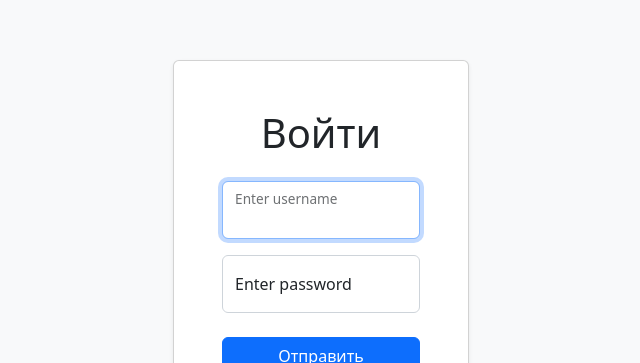
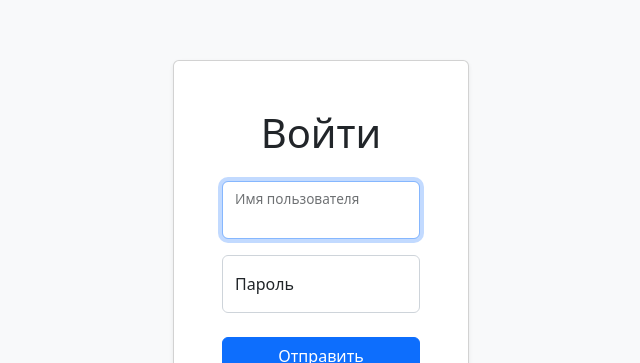
Before and after one commit to Funkicide/frontend-project-12, a React (Create React App) app in the folder frontend/: page /login in a window 1280 px wide. Shown: the part 130-493 px from the top of the page, without its empty margins (319-959 px from the left). Built offline with nearby package versions, Linux system fonts and the light colour scheme; no server answers.

Commit message:
Refactor: add i18n for UI texts

```diff
--- a/frontend/src/components/Header.jsx
+++ b/frontend/src/components/Header.jsx
@@ -1,15 +1,17 @@
 import { Navbar, Button, Container } from 'react-bootstrap';
+import { useTranslation } from 'react-i18next';
 
 import { useAuth } from '../hooks';
 
 const Header = () => {
   const auth = useAuth();
+  const { t } = useTranslation();
 
   return (
     <Navbar className="shadow-sm" variant="light" bg="white" expand="lg">
       <Container>
-        <Navbar.Brand href="/">Hexlet Chat</Navbar.Brand>
-        {auth.loggedIn && <Button onClick={auth.logOut} variant="primary">Выйти</Button>}
+        <Navbar.Brand href="/">{t('components.header.brandLink')}</Navbar.Brand>
+        {auth.loggedIn && <Button onClick={auth.logOut} variant="primary">{t('components.header.logOutButton')}</Button>}
       </Container>
     </Navbar>
   );
--- a/frontend/src/components/Modals/Add.jsx
+++ b/frontend/src/components/Modals/Add.jsx
@@ -5,12 +5,14 @@ import { useDispatch, useSelector } from 'react-redux';
 import { useFormik } from 'formik';
 import { useRef, useEffect } from 'react';
 import * as yup from 'yup';
+import { useTranslation } from 'react-i18next';
 
 import { actions } from '../../slices';
 import { useChat } from '../../hooks';
 
 const Add = () => {
   const dispatch = useDispatch();
+  const { t } = useTranslation();
   const inputRef = useRef(null);
 
   const channels = useSelector((state) => state.channelsInfo.channels);
@@ -28,7 +30,7 @@ const Add = () => {
     validateOnBlur: false,
     validateOnChange: false,
     validationSchema: yup.object().shape({
-      channelName: yup.string().notOneOf(channelNames, 'Name must be unique').required('Required field!'),
+      channelName: yup.string().notOneOf(channelNames, t('modals.validation.notUnique')).required(t('modals.validation.requiredField')),
     }),
     onSubmit: async ({ channelName }, helpers) => {
       helpers.setSubmitting(true);
@@ -46,7 +48,7 @@ const Add = () => {
       animation
     >
       <Modal.Header closeButton>
-        <Modal.Title>Добавить канал</Modal.Title>
+        <Modal.Title>{t('modals.add.header')}</Modal.Title>
       </Modal.Header>
       <Modal.Body>
         <fieldset disabled={formik.isSubmitting}>
@@ -60,8 +62,8 @@ const Add = () => {
 
       </Modal.Body>
       <Modal.Footer>
-        <Button onClick={() => dispatch(actions.closeModal())} variant="secondary">Отмена</Button>
-        <Button onClick={formik.handleSubmit} type="submit" variant="primary">Отправить</Button>
+        <Button onClick={() => dispatch(actions.closeModal())} variant="secondary">{t('modals.add.cancelButton')}</Button>
+        <Button onClick={formik.handleSubmit} type="submit" variant="primary">{t('modals.add.confirmButton')}</Button>
       </Modal.Footer>
     </Modal>
   );
--- a/frontend/src/components/Modals/Rename.jsx
+++ b/frontend/src/components/Modals/Rename.jsx
@@ -5,12 +5,14 @@ import { useDispatch, useSelector } from 'react-redux';
 import { useFormik } from 'formik';
 import { useRef, useEffect } from 'react';
 import * as yup from 'yup';
+import { useTranslation } from 'react-i18next';
 
 import { actions } from '../../slices';
 import { useChat } from '../../hooks';
 
 const Rename = () => {
   const dispatch = useDispatch();
+  const { t } = useTranslation();
   const inputRef = useRef(null);
   const { id, name: previousName } = useSelector((state) => state.modal.item);
   const channels = useSelector((state) => state.channelsInfo.channels);
@@ -28,7 +30,7 @@ const Rename = () => {
     validateOnBlur: false,
     validateOnChange: false,
     validationSchema: yup.object().shape({
-      currentName: yup.string().notOneOf(channelNames, 'Name must be unique').required('Required field!'),
+      currentName: yup.string().notOneOf(channelNames, t('modals.validation.notUnique')).required(t('modals.validation.requiredField')),
     }),
     onSubmit: async ({ currentName }, helpers) => {
       helpers.setSubmitting(true);
@@ -46,7 +48,7 @@ const Rename = () => {
       animation
     >
       <Modal.Header closeButton>
-        <Modal.Title>Переименовать канал</Modal.Title>
+        <Modal.Title>{t('modals.rename.header')}</Modal.Title>
       </Modal.Header>
       <Modal.Body>
         <fieldset disabled={formik.isSubmitting}>
@@ -60,8 +62,8 @@ const Rename = () => {
 
       </Modal.Body>
       <Modal.Footer>
-        <Button onClick={() => dispatch(actions.closeModal())} variant="secondary">Отмена</Button>
-        <Button onClick={formik.handleSubmit} type="submit" variant="primary">Отправить</Button>
+        <Button onClick={() => dispatch(actions.closeModal())} variant="secondary">{t('modals.rename.cancelButton')}</Button>
+        <Button onClick={formik.handleSubmit} type="submit" variant="primary">{t('modals.rename.confirmButton')}</Button>
       </Modal.Footer>
     </Modal>
   );
--- a/frontend/src/components/routes/Login.jsx
+++ b/frontend/src/components/routes/Login.jsx
@@ -10,6 +10,7 @@ import {
 import {
   useState, useRef, useEffect,
 } from 'react';
+import { useTranslation } from 'react-i18next';
 
 import routes from '../../routes.js';
 import { useAuth } from '../../hooks/index.jsx';
@@ -18,6 +19,7 @@ const Login = () => {
   const [authFailed, setAuthFailed] = useState(false);
   const inputRef = useRef(null);
   const navigate = useNavigate();
+  const { t } = useTranslation();
 
   useEffect(() => {
     inputRef.current.focus();
@@ -33,8 +35,8 @@ const Login = () => {
     validateOnBlur: false,
     validateOnChange: false,
     validationSchema: yup.object().shape({
-      username: yup.string().required(),
-      password: yup.string().required(),
+      username: yup.string().required(t('pages.login.validation.requiredField')),
+      password: yup.string().required(t('pages.login.validation.requiredField')),
     }),
     onSubmit: async ({ username, password }) => {
       setAuthFailed(false);
@@ -49,7 +51,6 @@ const Login = () => {
         console.log(error);
         if (error.isAxiosError && error.response.status === 401) {
           setAuthFailed(true);
-          formik.errors.auth = 'the username or password is incorrect';
           inputRef.current.focus();
           return;
         }
@@ -65,16 +66,16 @@ const Login = () => {
             <Card.Body className="p-4">
               <fieldset disabled={formik.isSubmitting}>
                 <Form onSubmit={formik.handleSubmit} className="p-4">
-                  <h1 className="text-center mb-4">Войти</h1>
+                  <h1 className="text-center mb-4">{t('pages.login.header')}</h1>
                   <Form.Group className="mb-3 position-relative">
-                    <FloatingLabel label="Enter username">
+                    <FloatingLabel label={t('pages.login.usernameLabel')}>
                       <Form.Control
                         id="username"
                         name="username"
                         onChange={formik.handleChange}
                         onBlur={formik.handleBlur}
                         value={formik.values.username}
-                        placeholder="Enter username"
+                        placeholder={t('pages.login.usernameLabel')}
                         isInvalid={authFailed || formik.errors.username}
                         ref={inputRef}
                       />
@@ -82,7 +83,7 @@ const Login = () => {
                     </FloatingLabel>
                   </Form.Group>
                   <Form.Group className="mb-4 position-relative">
-                    <FloatingLabel label="Enter password">
+                    <FloatingLabel label={t('pages.login.passwordLabel')}>
                       <Form.Control
                         id="password"
                         name="password"
@@ -90,16 +91,16 @@ const Login = () => {
                         onBlur={formik.handleBlur}
                         value={formik.values.password}
                         type="password"
-                        placeholder="Enter password"
+                        placeholder={t('pages.login.passwordLabel')}
                         isInvalid={authFailed || formik.errors.password}
                       />
                       <Form.Control.Feedback tooltip type="invalid">{formik.errors.password}</Form.Control.Feedback>
-                      {authFailed && <Form.Control.Feedback tooltip type="invalid">{formik.errors.auth}</Form.Control.Feedback>}
+                      {authFailed && <Form.Control.Feedback tooltip type="invalid">{t('pages.login.validation.wrongCredentials')}</Form.Control.Feedback>}
                     </FloatingLabel>
                   </Form.Group>
                   <div className="w-100">
                     <Button className="w-100" variant="primary" type="submit">
-                      Отправить
+                      {t('pages.login.confirmButton')}
                     </Button>
                   </div>
                 </Form>
@@ -107,9 +108,9 @@ const Login = () => {
             </Card.Body>
             <Card.Footer className="p-3">
               <div className="text-center">
-                <span>Нет аккаунта?</span>
+                <span>{t('pages.login.footer.signUpHeader')}</span>
                 {' '}
-                <Card.Link href={routes.pages.signUpPath()}>Регистрация</Card.Link>
+                <Card.Link href={routes.pages.signUpPath()}>{t('pages.login.footer.signUpLink')}</Card.Link>
               </div>
             </Card.Footer>
           </Card>
--- a/frontend/src/components/routes/SighUp.jsx
+++ b/frontend/src/components/routes/SighUp.jsx
@@ -10,6 +10,7 @@ import {
 import {
   useState, useRef, useEffect,
 } from 'react';
+import { useTranslation } from 'react-i18next';
 
 import routes from '../../routes.js';
 import { useAuth } from '../../hooks/index.jsx';
@@ -18,6 +19,7 @@ const SighUp = () => {
   const [didSignUpFail, setSignUpFail] = useState(false);
   const inputRef = useRef(null);
   const navigate = useNavigate();
+  const { t } = useTranslation();
 
   useEffect(() => {
     inputRef.current.focus();
@@ -32,12 +34,17 @@ const SighUp = () => {
       passwordConfirmation: '',
     },
     validationSchema: yup.object().shape({
-      username: yup.string().min(3).max(20).required(),
-      password: yup.string().min(6).required(),
+      username: yup.string()
+        .min(3, t('pages.signUp.validation.usernameLength'))
+        .max(20, t('pages.signUp.validation.usernameLength'))
+        .required(t('pages.signUp.validation.requiredField')),
+      password: yup.string()
+        .min(6, t('pages.signUp.validation.passwordLength'))
+        .required(t('pages.signUp.validation.requiredField')),
       passwordConfirmation: yup.string()
         .test(
           'confirmPassword',
-          'Пароли должны совпадать',
+          t('pages.signUp.validation.confirmPassword'),
           (password, context) => password === context.parent.password,
         ),
     }),
@@ -50,7 +57,7 @@ const SighUp = () => {
         auth.logIn();
         navigate(routes.pages.rootPath());
       } catch (error) {
-        // formik.setSubmitting(false);
+        formik.setSubmitting(false);
         setSignUpFail(true);
         console.log(error);
         if (error.isAxiosError && error.response.status === 409) {
@@ -70,16 +77,16 @@ const SighUp = () => {
             <Card.Body className="p-4">
               <fieldset disabled={formik.isSubmitting}>
                 <Form onSubmit={formik.handleSubmit} className="p-4">
-                  <h1 className="text-center mb-4">Регистрация</h1>
+                  <h1 className="text-center mb-4">{t('pages.signUp.header')}</h1>
                   <Form.Group className="mb-3 position-relative">
-                    <FloatingLabel label="Enter username">
+                    <FloatingLabel label={t('pages.signUp.usernameLabel')}>
                       <Form.Control
                         id="username"
                         name="username"
                         onChange={formik.handleChange}
                         onBlur={formik.handleBlur}
                         value={formik.values.username}
-                        placeholder="Enter username"
+                        placeholder={t('pages.signUp.usernameLabel')}
                         isInvalid={didSignUpFail
                           || (formik.touched.username && formik.errors.username)}
                         ref={inputRef}
@@ -90,7 +97,7 @@ const SighUp = () => {
                     </FloatingLabel>
                   </Form.Group>
                   <Form.Group className="mb-3 position-relative">
-                    <FloatingLabel label="Enter password">
+                    <FloatingLabel label={t('pages.signUp.passwordLabel')}>
                       <Form.Control
                         id="password"
                         name="password"
@@ -98,7 +105,7 @@ const SighUp = () => {
                         onBlur={formik.handleBlur}
                         value={formik.values.password}
                         type="password"
-                        placeholder="Enter password"
+                        placeholder={t('pages.signUp.passwordLabel')}
                         isInvalid={didSignUpFail
                           || (formik.touched.password && formik.errors.password)}
                       />
@@ -108,7 +115,7 @@ const SighUp = () => {
                     </FloatingLabel>
                   </Form.Group>
                   <Form.Group className="mb-4 position-relative">
-                    <FloatingLabel label="Confirm password">
+                    <FloatingLabel label={t('pages.signUp.confirmPasswordLabel')}>
                       <Form.Control
                         id="passwordConfirmation"
                         name="passwordConfirmation"
@@ -116,7 +123,7 @@ const SighUp = () => {
                         onBlur={formik.handleBlur}
                         value={formik.values.passwordConfirmation}
                         type="password"
-                        placeholder="Confirm password"
+                        placeholder={t('pages.signUp.confirmPasswordLabel')}
                         isInvalid={didSignUpFail
                           || (formik.touched.passwordConfirmation
                           && formik.errors.passwordConfirmation)}
@@ -128,12 +135,12 @@ const SighUp = () => {
                         && (!formik.errors.username
                           && !formik.errors.password
                           && !formik.errors.passwordConfirmation)
-                        && <Form.Control.Feedback tooltip type="invalid">Такой пользователь уже существует</Form.Control.Feedback>}
+                        && <Form.Control.Feedback tooltip type="invalid">{t('pages.signUp.validation.userExists')}</Form.Control.Feedback>}
                     </FloatingLabel>
                   </Form.Group>
                   <div className="w-100">
                     <Button className="w-100" variant="primary" type="submit">
-                      Зарегистрироваться
+                      {t('pages.signUp.confirmButton')}
                     </Button>
                   </div>
                 </Form>
--- /dev/null
+++ b/frontend/src/locales/ru.js
@@ -0,0 +1,78 @@
+const ru = {
+  translation: {
+    modals: {
+      add: {
+        header: 'Добавить канал',
+        confirmButton: 'Отправить',
+        cancelButton: 'Отмена',
+      },
+      remove: {
+        header: 'Удалить канал',
+        body: 'Уверены?',
+        confirmButton: 'Удалить',
+        cancelButton: 'Отмена',
+      },
+      rename: {
+        header: 'Переименовать канал',
+        confirmButton: 'Отправить',
+        cancelButton: 'Отмена',
+      },
+      validation: {
+        requiredField: 'Обязательное поле',
+        notUnique: 'Название канала должно быть уникальным',
+      },
+    },
+    pages: {
+      login: {
+        header: 'Войти',
+        confirmButton: 'Отправить',
+        usernameLabel: 'Имя пользователя',
+        passwordLabel: 'Пароль',
+        footer: {
+          signUpHeader: 'Нет аккаунта?',
+          signUpLink: 'Регистрация',
+        },
+        validation: {
+          requiredField: 'Обязательное поле',
+          wrongCredentials: 'Неверные имя пользователя или пароль',
+        },
+      },
+      signUp: {
+        header: 'Регистрация',
+        confirmButton: 'Зарегистрироваться',
+        usernameLabel: 'Имя пользователя',
+        passwordLabel: 'Пароль',
+        confirmPasswordLabel: 'Подтвердите пароль',
+        validation: {
+          requiredField: 'Обязательное поле',
+          usernameLength: 'От 3 до 20 символов',
+          passwordLength: 'От 6 символов',
+          confirmPassword: 'Пароли должны совпадать',
+          userExists: 'Такой пользователь уже существует',
+        },
+      },
+    },
+    components: {
+      channelButton: {
+        renameButton: 'Переименовать',
+        deleteButton: 'Удалить',
+      },
+      chat: {
+        header: 'Каналы',
+        messages: {
+          message_zero: '{{count}} сообщений',
+          message_one: '{{count}} сообщение',
+          message_few: '{{count}} сообщения',
+          message_many: '{{count}} сообщений',
+        },
+        confirmButton: 'Отправить',
+      },
+      header: {
+        brandLink: 'Hexlet Chat',
+        logOutButton: 'Выйти',
+      },
+    },
+  },
+};
+
+export default ru;
```
Also changed, not shown: frontend/src/components/ChannelButton.jsx (+6 -7 lines), frontend/src/components/Chat.jsx (+5 -5 lines), frontend/src/components/Modals/Remove.jsx (+6 -4 lines), frontend/src/index.js (+2 -26 lines), frontend/src/init.js (added, +44 -0 lines).
